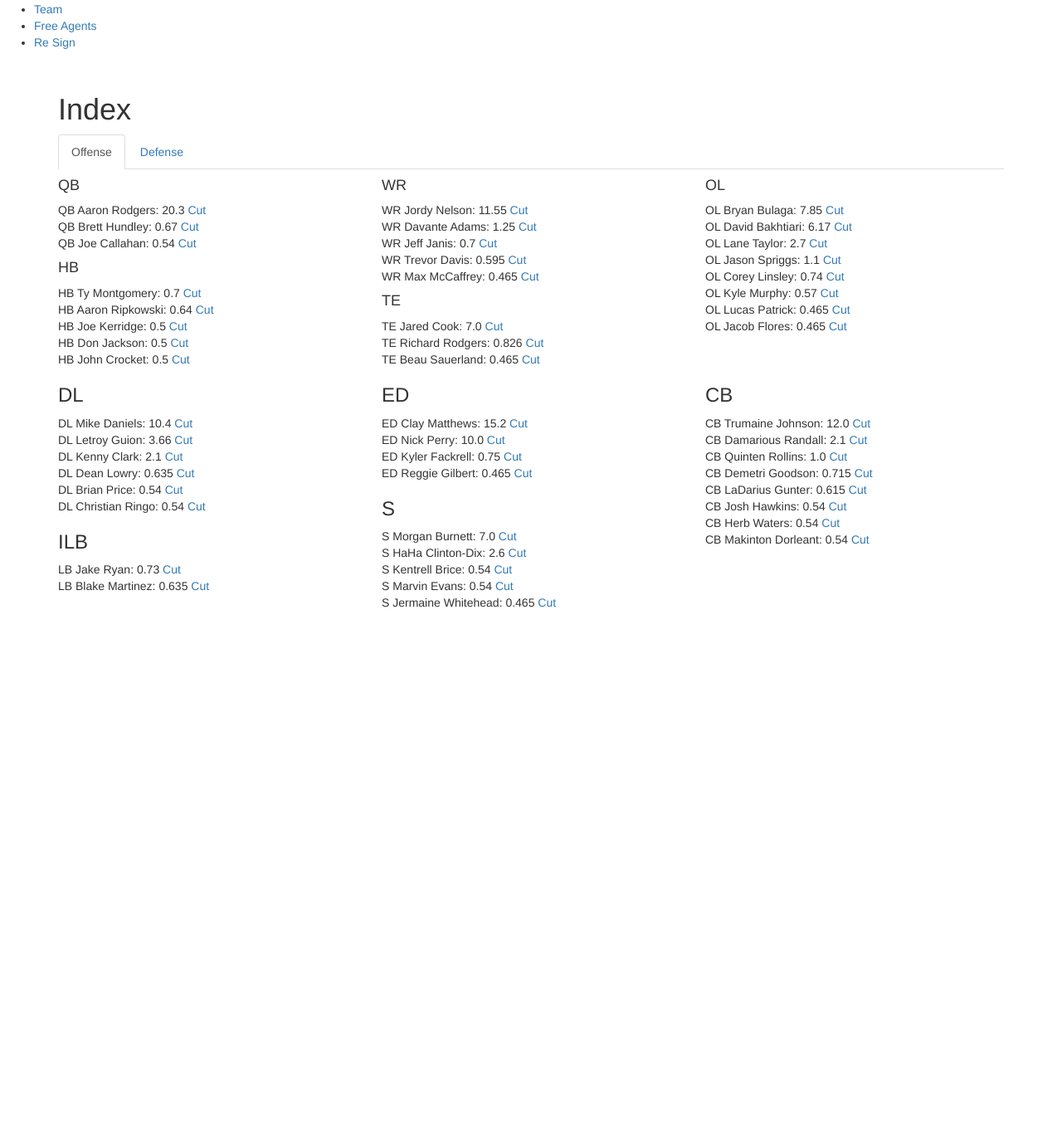
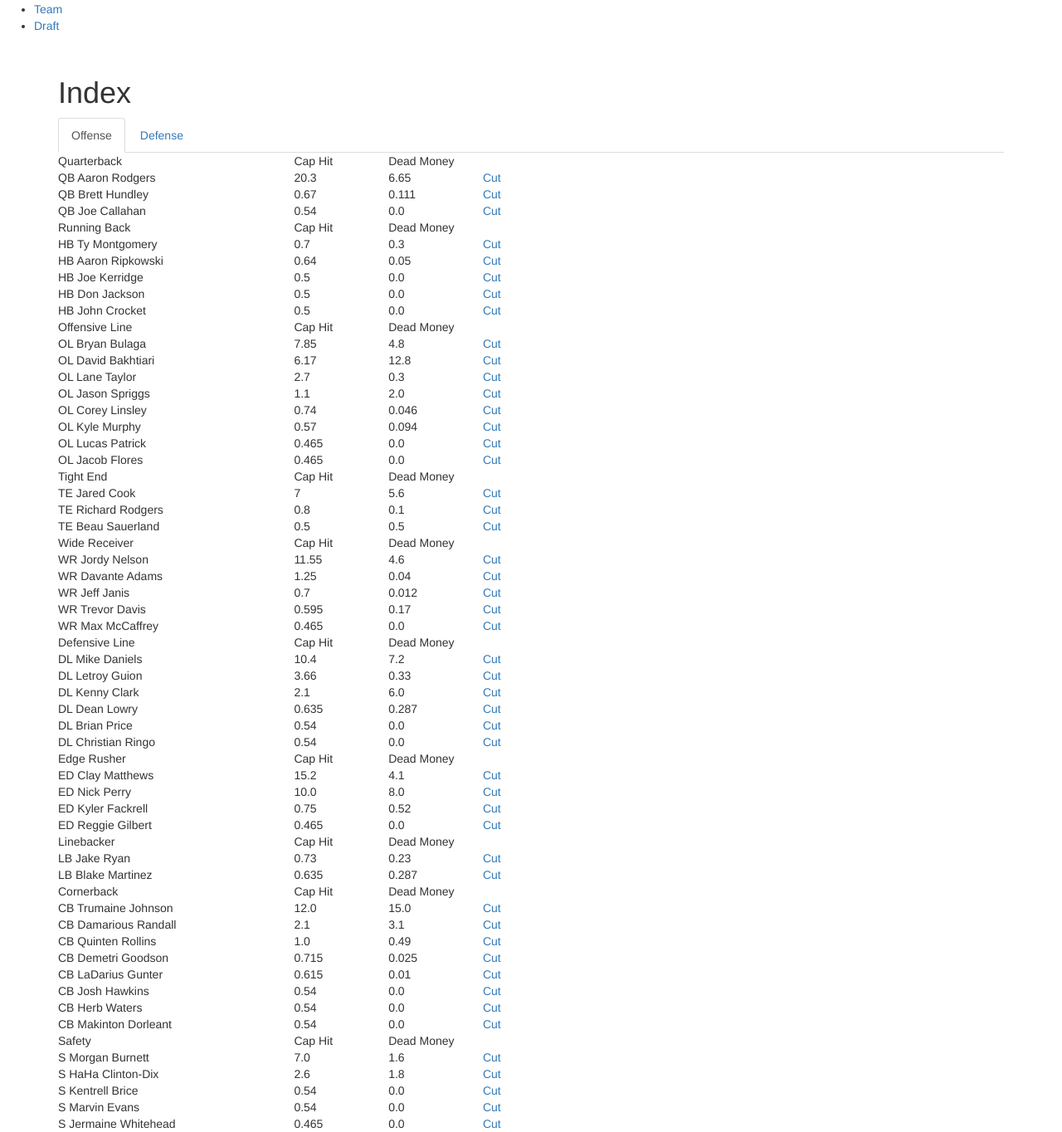
Before and after one commit to cjredmond/packers_offseason_game, a Django app: page / in a window 1280 px wide. Shown: the whole page at 83% size. Before the commit the page ends 732 px from the top, so only its background shows below. Run offline with Django 3.2, Linux system fonts and the light colour scheme; data comes from the database, SQL or seed files in the repository; some libraries are stand-ins or nearby versions.

Commit message:
restyled the home page

```diff
--- a/templates/base.html
+++ b/templates/base.html
@@ -13,8 +13,13 @@
     <nav class="nav navbar">
       <ul>
         <li><a href="{% url 'index_view' %}">Team</a></li>
+        {% if request.user.account.resign == False %}
+        <li><a href="{% url 'resign_view' %}">Re Sign</a></li>
+        {% elif request.user.account.free_agent == False %}
         <li><a href="{% url 'free_agent_view' %}">Free Agents</a></li>
-        <li><a href="{% url 'resign_view' %}">Re Sign</a></li>
+        {% else %}
+        <li><a href="{% url 'draft_view' 1 %}">Draft</a></li>
+        {% endif %}
       </ul>
     </nav>
     <div class="container">
--- a/templates/index.html
+++ b/templates/index.html
@@ -1,6 +1,11 @@
 {% extends 'base.html' %}
 {% block content %}
 <h1>Index</h1>
+{% if request.user.account.free_agent and request.user.account.draft %}
+<h4>You need to cut down to 53 players</h4>
+{% endif %}
+
+
 <ul class="nav nav-tabs">
   <li class="active"><a data-toggle="tab" href=#offense>Offense</a></li>
   <li><a data-toggle="tab" href=#defense>Defense</a></li>
@@ -10,66 +15,149 @@
 <div class="tab-content">
   <div id="offense" class="tab-pane fade in active">
     <div class="row">
-      <div class="col-md-4">
-        <h4>QB</h4>
+      <div class="col-md-7">
+        <div class="row">
+          <div class="col-md-5">Quarterback</div>
+          <div class="col-md-2">Cap Hit</div>
+          <div class="col-md-2">Dead Money</div>
+        </div>
         {% for player in qb %}
-        {{ player }}: {{ player.cap_hit }} <a href="{% url 'cut_player_view' player.id %}">Cut</a><br>
+        <div class="row">
+          <div class="col-md-5">{{ player }}</div>
+          <div class="col-md-2">{{ player.cap_hit }}</div>
+          <div class="col-md-2">{{ player.dead_money }}</div>
+          <div class="col-md-2"><a href="{% url 'cut_player_view' player.id %}">Cut</a></div>
+        </div>
         {% endfor %}
-        <h4>HB</h4>
+        <div class="row">
+          <div class="col-md-5">Running Back</div>
+          <div class="col-md-2">Cap Hit</div>
+          <div class="col-md-2">Dead Money</div>
+        </div>
         {% for player in hb %}
-        {{ player }}: {{ player.cap_hit }} <a href="{% url 'cut_player_view' player.id %}">Cut</a><br>
+        <div class="row">
+          <div class="col-md-5">{{ player }}</div>
+          <div class="col-md-2">{{ player.cap_hit }}</div>
+          <div class="col-md-2">{{ player.dead_money }}</div>
+          <div class="col-md-2"><a href="{% url 'cut_player_view' player.id %}">Cut</a></div>
+        </div>
+        {% endfor %}
+        <div class="row">
+          <div class="col-md-5">Offensive Line</div>
+          <div class="col-md-2">Cap Hit</div>
+          <div class="col-md-2">Dead Money</div>
+        </div>
+        {% for player in ol %}
+        <div class="row">
+          <div class="col-md-5">{{ player }}</div>
+          <div class="col-md-2">{{ player.cap_hit }}</div>
+          <div class="col-md-2">{{ player.dead_money }}</div>
+          <div class="col-md-2"><a href="{% url 'cut_player_view' player.id %}">Cut</a></div>
+        </div>
+        {% endfor %}
+        <div class="row">
+          <div class="col-md-5">Tight End</div>
+          <div class="col-md-2">Cap Hit</div>
+          <div class="col-md-2">Dead Money</div>
+        </div>
+        {% for player in te %}
+        <div class="row">
+          <div class="col-md-5">{{ player }}</div>
+          <div class="col-md-2">{{ player.cap_hit|floatformat }}</div>
+          <div class="col-md-2">{{ player.dead_money|floatformat }}</div>
+          <div class="col-md-2"><a href="{% url 'cut_player_view' player.id %}">Cut</a></div>
+        </div>
+        {% endfor %}
+        <div class="row">
+          <div class="col-md-5">Wide Receiver</div>
+          <div class="col-md-2">Cap Hit</div>
+          <div class="col-md-2">Dead Money</div>
+        </div>
+        {% for player in wr %}
+        <div class="row">
+          <div class="col-md-5">{{ player }}</div>
+          <div class="col-md-2">{{ player.cap_hit }}</div>
+          <div class="col-md-2">{{ player.dead_money }}</div>
+          <div class="col-md-2"><a href="{% url 'cut_player_view' player.id %}">Cut</a></div>
+        </div>
         {% endfor %}
       </div>
-      <div class="col-md-4">
-        <h4>WR</h4>
-        {% for player in wr %}
-        {{ player }}: {{ player.cap_hit }} <a href="{% url 'cut_player_view' player.id %}">Cut</a><br>
-        {% endfor %}
-        <h4>TE</h4>
-        {% for player in te %}
-        {{ player }}: {{ player.cap_hit }} <a href="{% url 'cut_player_view' player.id %}">Cut</a><br>
-        {% endfor %}
-      </div>
-        <div class="col-md-4">
-          <h4>OL</h4>
-          {% for player in ol %}
-          {{ player }}: {{ player.cap_hit }} <a href="{% url 'cut_player_view' player.id %}">Cut</a><br>
-          {% endfor %}
-        </div>
       </div>
     </div>
     <div id="defense" class="tab-pane fade in active">
     <div class="row">
-      <div class="col-md-4">
-        <h3>DL</h3>
+      <div class="col-md-7">
+        <div class="row">
+          <div class="col-md-5">Defensive Line</div>
+          <div class="col-md-2">Cap Hit</div>
+          <div class="col-md-2">Dead Money</div>
+        </div>
         {% for player in dl %}
-        {{ player }}: {{ player.cap_hit }} <a href="{% url 'cut_player_view' player.id %}">Cut</a><br>
+        <div class="row">
+          <div class="col-md-5">{{ player }}</div>
+          <div class="col-md-2">{{ player.cap_hit }}</div>
+          <div class="col-md-2">{{ player.dead_money }}</div>
+          <div class="col-md-2"><a href="{% url 'cut_player_view' player.id %}">Cut</a></div>
+        </div>
         {% endfor %}
-        <h3>ILB</h3>
+        <div class="row">
+          <div class="col-md-5">Edge Rusher</div>
+          <div class="col-md-2">Cap Hit</div>
+          <div class="col-md-2">Dead Money</div>
+        </div>
+        {% for player in ed %}
+        <div class="row">
+          <div class="col-md-5">{{ player }}</div>
+          <div class="col-md-2">{{ player.cap_hit }}</div>
+          <div class="col-md-2">{{ player.dead_money }}</div>
+          <div class="col-md-2"><a href="{% url 'cut_player_view' player.id %}">Cut</a></div>
+        </div>
+        {% endfor %}
+        <div class="row">
+          <div class="col-md-5">Linebacker</div>
+          <div class="col-md-2">Cap Hit</div>
+          <div class="col-md-2">Dead Money</div>
+        </div>
         {% for player in lb %}
-        {{ player }}: {{ player.cap_hit }} <a href="{% url 'cut_player_view' player.id %}">Cut</a><br>
+        <div class="row">
+          <div class="col-md-5">{{ player }}</div>
+          <div class="col-md-2">{{ player.cap_hit }}</div>
+          <div class="col-md-2">{{ player.dead_money }}</div>
+          <div class="col-md-2"><a href="{% url 'cut_player_view' player.id %}">Cut</a></div>
+        </div>
+        {% endfor %}
+        <div class="row">
+          <div class="col-md-5">Cornerback</div>
+          <div class="col-md-2">Cap Hit</div>
+          <div class="col-md-2">Dead Money</div>
+        </div>
+        {% for player in cb %}
+        <div class="row">
+          <div class="col-md-5">{{ player }}</div>
+          <div class="col-md-2">{{ player.cap_hit }}</div>
+          <div class="col-md-2">{{ player.dead_money }}</div>
+          <div class="col-md-2"><a href="{% url 'cut_player_view' player.id %}">Cut</a></div>
+        </div>
+        {% endfor %}
+        <div class="row">
+          <div class="col-md-5">Safety</div>
+          <div class="col-md-2">Cap Hit</div>
+          <div class="col-md-2">Dead Money</div>
+        </div>
+        {% for player in s %}
+        <div class="row">
+          <div class="col-md-5">{{ player }}</div>
+          <div class="col-md-2">{{ player.cap_hit }}</div>
+          <div class="col-md-2">{{ player.dead_money }}</div>
+          <div class="col-md-2"><a href="{% url 'cut_player_view' player.id %}">Cut</a></div>
+        </div>
         {% endfor %}
       </div>
-      <div class="col-md-4">
-        <h3>ED</h3>
-        {% for player in ed %}
-        {{ player }}: {{ player.cap_hit }} <a href="{% url 'cut_player_view' player.id %}">Cut</a><br>
-        {% endfor %}
-        <h3>S</h3>
-        {% for player in s %}
-        {{ player }}: {{ player.cap_hit }} <a href="{% url 'cut_player_view' player.id %}">Cut</a><br>
-        {% endfor %}
-      </div>
-      <div class="col-md-4">
-        <h3>CB</h3>
-        {% for player in cb %}
-        {{ player }}: {{ player.cap_hit }} <a href="{% url 'cut_player_view' player.id %}">Cut</a><br>
-        {% endfor %}
 
-      </div>
-    </div>
+
     </div>
   </div>
+</div>
 
 
 {% endblock %}
```
Also changed, not shown: templates/roster/draft_detail.html (+11 -0 lines).
